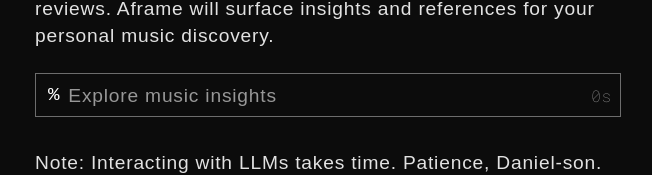
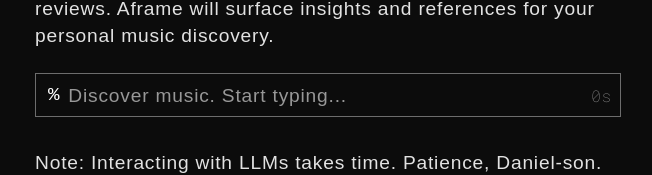
Before and after one commit to mechaneyes/aframe, a Next.js app: page / in a window 1280 px wide. Shown: the part 181-356 px from the top of the page, without its empty margins (312-964 px from the left). Built offline with nearby package versions, Linux system fonts and the light colour scheme; a web font is replaced by a local one.

Commit message:
altered focus on keypress
🍖 was breaking the ability to select then cmd+copy text
🍖 on first load, the form is focused anyway
🍖 so stripped out the offending code

```diff
--- a/components/PromptForm/PromptForm.js
+++ b/components/PromptForm/PromptForm.js
@@ -230,17 +230,6 @@ const PromptForm = (props) => {
     }
   }, [modalVisible]);
 
-  useEffect(() => {
-    const hocusFocus = () => {
-      textareaRef.current.focus();
-    };
-    if (firstRun) {
-      addEventListener("keydown", hocusFocus);
-    }
-    !firstRun && removeEventListener("keydown", hocusFocus);
-    setFirstRun(false);
-  }, []); // eslint-disable-line react-hooks/exhaustive-deps
-
   // o————————————————————————————————————o trigger via example prompts —>
   //
   useEffect(() => {
@@ -271,7 +260,7 @@ const PromptForm = (props) => {
           <form onSubmit={handleSubmit}>
             <textarea
               ref={textareaRef}
-              placeholder="Explore music insights"
+              placeholder="Discover music. Start typing..."
               value={inputValue}
               onChange={(e) => setInputValue(e.target.value)}
               onKeyDown={handleEnterKey}
@@ -297,7 +286,7 @@ const PromptForm = (props) => {
             <form onSubmit={handleSubmit}>
               <textarea
                 ref={textareaRef}
-                placeholder="Explore music insights"
+                placeholder="Discover music. Start typing..."
                 value={inputValue}
                 onChange={(e) => setInputValue(e.target.value)}
                 onInput={handleTextareaInput}
```
